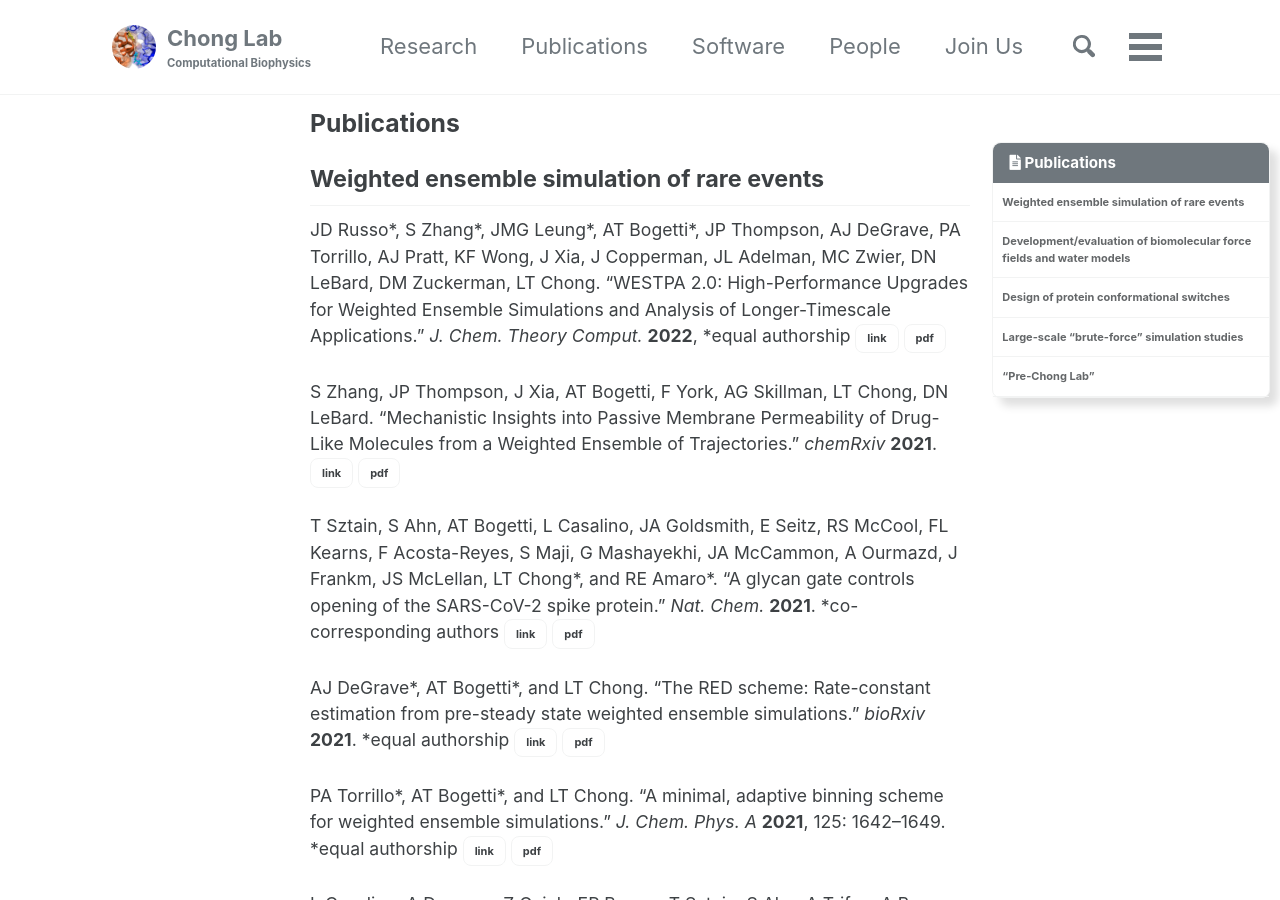
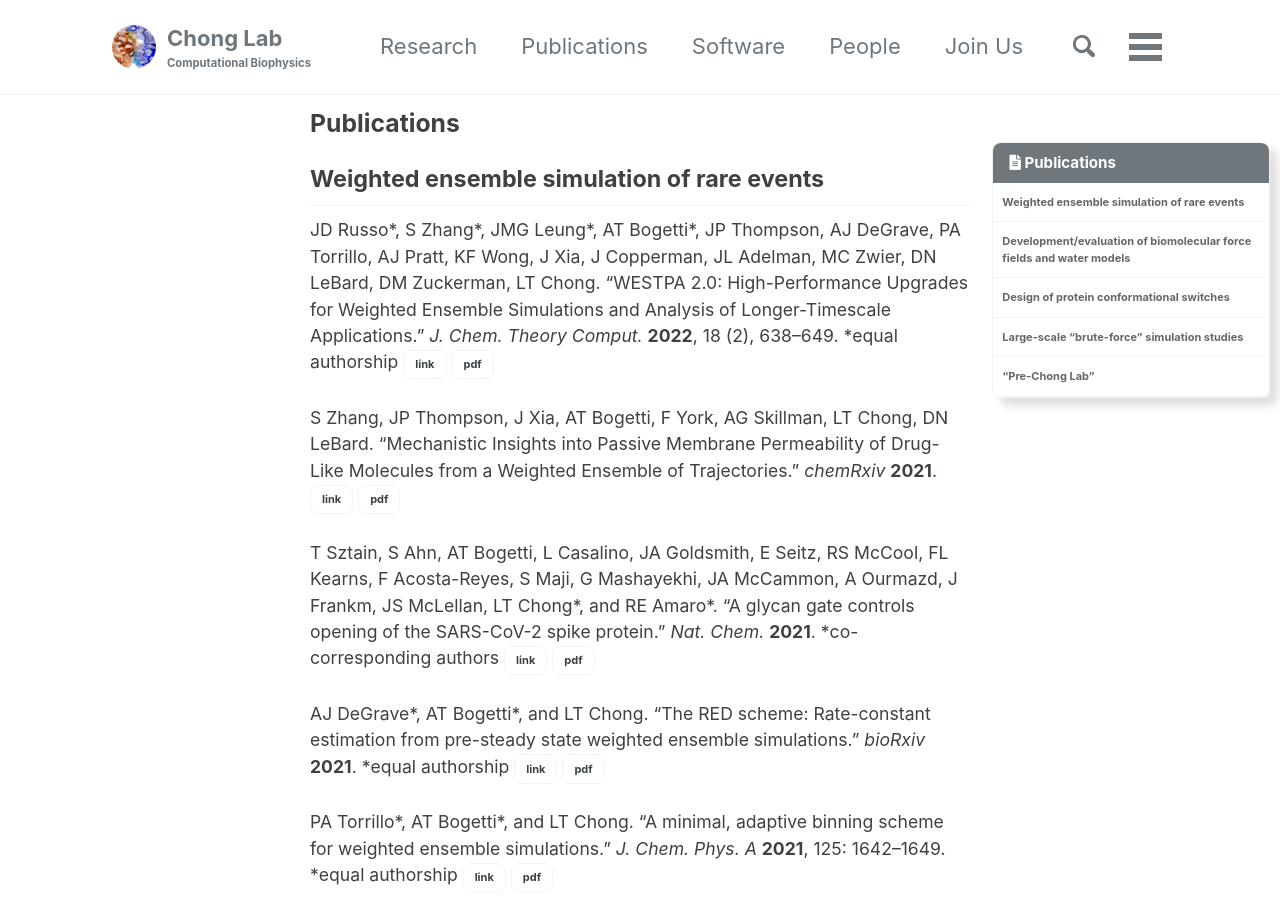
Before and after one commit to darianyang/mm-github-pages-test, a Jekyll site: the page built from _pages/publications.md, in a window 1280 px wide and 900 px high. Built offline with Jekyll 4.4.1, drawn with Linux system fonts in a browser that asks for light colours; cached includes are drawn as plain includes.

Commit message:
updated WESTPA 2 paper citation

```diff
--- a/_pages/publications.md
+++ b/_pages/publications.md
@@ -8,7 +8,7 @@
 
 ## Weighted ensemble simulation of rare events
 
-JD Russo\*, S Zhang\*, JMG Leung\*, AT Bogetti\*, JP Thompson, AJ DeGrave, PA Torrillo, AJ Pratt, KF Wong, J Xia, J Copperman, JL Adelman, MC Zwier, DN LeBard, DM Zuckerman, LT Chong. "WESTPA 2.0: High-Performance Upgrades for Weighted Ensemble Simulations and Analysis of Longer-Timescale Applications." *J. Chem. Theory Comput.* **2022**, \*equal authorship
+JD Russo\*, S Zhang\*, JMG Leung\*, AT Bogetti\*, JP Thompson, AJ DeGrave, PA Torrillo, AJ Pratt, KF Wong, J Xia, J Copperman, JL Adelman, MC Zwier, DN LeBard, DM Zuckerman, LT Chong. "WESTPA 2.0: High-Performance Upgrades for Weighted Ensemble Simulations and Analysis of Longer-Timescale Applications." *J. Chem. Theory Comput.* **2022**, 18 (2), 638–649. \*equal authorship
 [link](https://pubs.acs.org/doi/10.1021/acs.jctc.1c01154){: .btn .btn--inverse .btn--small} [pdf](/assets/pdf/weighted-ensemble/Russo et al. - 2022 - WESTPA 2.0 High-Performance Upgrades for Weighted.pdf){: .btn .btn--inverse .btn--small}
 
 S Zhang, JP Thompson, J Xia, AT Bogetti, F York, AG Skillman, LT Chong, DN LeBard. "Mechanistic Insights into Passive Membrane Permeability of Drug-Like Molecules from a Weighted Ensemble of Trajectories." *chemRxiv* **2021**.
```
